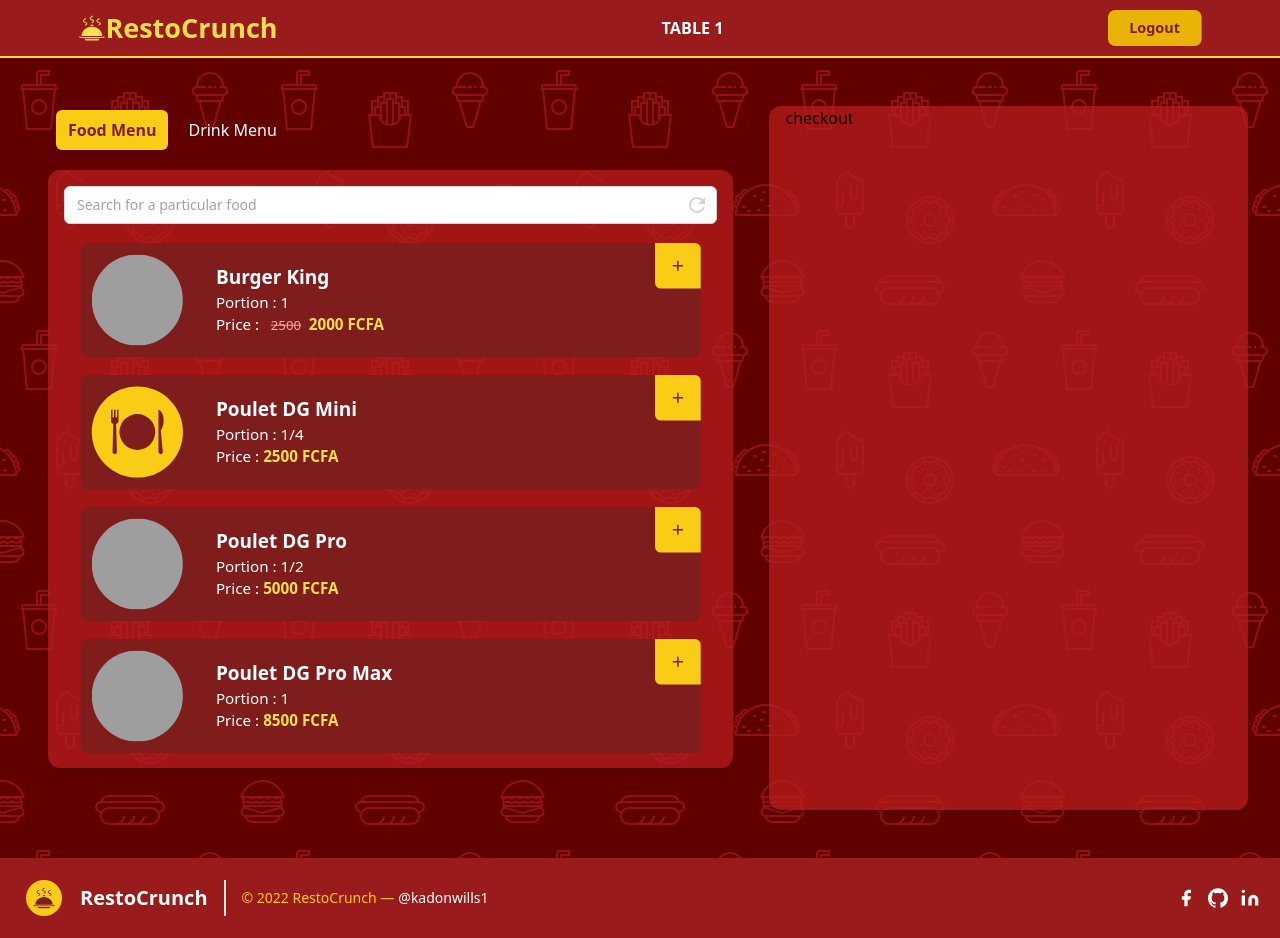
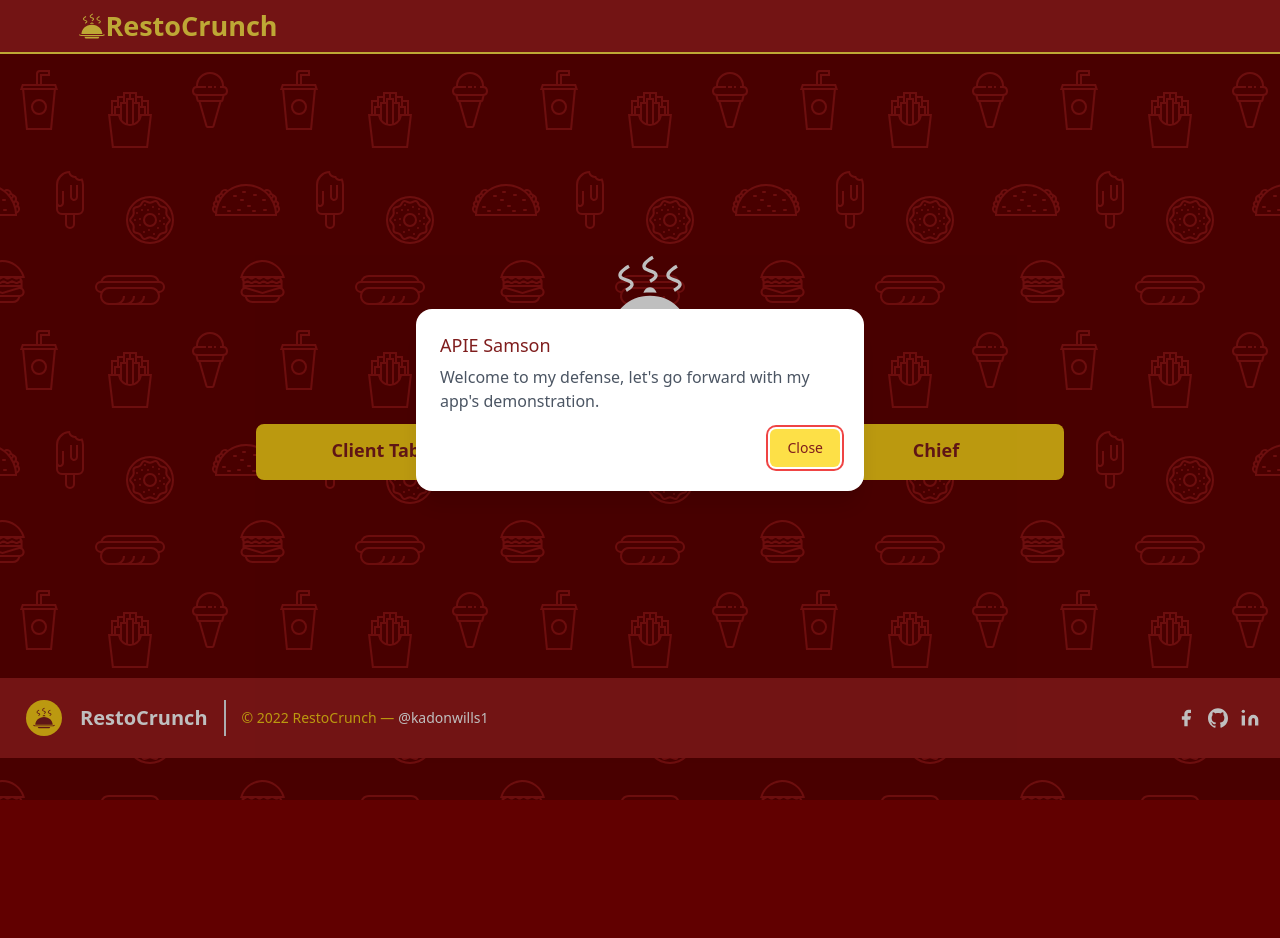
Before and after one commit to KadonWills/restocrucnh, a React (Create React App) app: page / in a window 1280 px wide. After the commit the page ends 800 px from the top, so only its background shows below. Built offline with nearby package versions, Linux system fonts and the light colour scheme; grey boxes are pictures that could not be loaded.

Commit message:
💯 Added View choice selection and welcome message

```diff
--- a/package.json
+++ b/package.json
@@ -11,6 +11,7 @@
     "react-dom": "^18.2.0",
     "react-icons": "^4.4.0",
     "react-scripts": "5.0.1",
+    "react-tailwind-table": "^1.1.1",
     "web-vitals": "^2.1.4"
   },
   "scripts": {
--- a/src/App.js
+++ b/src/App.js
@@ -1,11 +1,21 @@
+import { useState } from "react";
+
 import Footer from "./components/footer";
-import MenuTabs from "./components/menuTabs";
 import  Nav  from "./components/nav";
+
 import './index.css';
 import './App.css';
-import Modal from "./components/modal";
+import ClientView from "./components/client";
+import ChiefView from "./components/chief";
+import LoginView from "./components/login";
+import WaiterView from "./components/waiter";
 
 function App() {
+
+    const [isClient, setIsClient] = useState(false);
+    const [isChief, setIsChief] = useState(false);
+    const [isWaiter, setIsWaiter] = useState(false);
+    const [isAuth, setIsAuth] = useState(false)
 
   let default_table = {
     name: 'Table 1',
@@ -16,28 +26,59 @@ function App() {
     id: 1
 }
 
+  function goTo (view)  {
+
+      switch (view) {
+
+        case "logout":
+              setIsAuth(false);
+              setIsWaiter(false);
+              setIsChief(false);
+              setIsClient(false);
+          break;
+
+          case "waiter":
+              setIsAuth(true)
+              setIsWaiter(true)
+              setIsChief(false)
+              setIsClient(false)
+          break;
+
+        case "chief":
+              setIsAuth(true)
+              setIsChief(true)
+              setIsClient(false)
+              setIsWaiter(false)
+          break;
+
+        case "client":
+              setIsAuth(true)
+              setIsClient(true)
+              setIsWaiter(false)
+              setIsChief(false)
+          break;
+
+        default:
+          setIsAuth(false)
+          setIsWaiter(false)
+          setIsChief(false)
+          setIsClient(false)
+          break;
+      }
+  }
+
 
   return (
 
     <>
-
-    <Nav table={default_table}/>
     {/* <Modal title="Payment successful" message="Hey!, Your payment has been successfully submitted. We’ve sent you an email with all of the details of your order." buttonText="Ok, got it!"  /> */}
 
-    <section class="flex flex-nowrap space-x-5 p-8 overflow-hidden   max-w-full min-h-screen h-auto">
-            <div class="bg-transparent  my-4 px-2 w-full md:w-3/5 overflow-hidden sm:my-px sm:px-px md:my-4 md:px-4">
+    <Nav table={(isAuth && isClient) ? default_table : null} isAuth={isAuth} goTo={(r) => goTo(r)} />
 
-              {/* <!-- Column Content --> */}
-              <MenuTabs className="min-w-full min-h-screen overflow-y-scroll overflow-x-hidden" />
-
-            </div>
-
-
-            <div class="bg-red-700 bg-opacity-75  rounded-xl shadow-md my-4 px-2 w-full md:w-2/5  overflow-hidden sm:my-px sm:px-px md:my-4 md:px-4">
-              {/* <!-- Column Content --> */}
-              checkout
-            </div>
-    </section>
+        { !isAuth && <LoginView goTo={(r) => goTo(r)} /> }
+        { isClient && <ClientView  /> }
+        { isChief && <ChiefView  /> }
+        { isWaiter && <WaiterView  /> }
 
     <Footer />
 
--- /dev/null
+++ b/src/components/chief.js
@@ -0,0 +1,13 @@
+
+const ChiefView = () => {
+
+
+    return (
+        <>
+        ChiefView
+        </>
+    )
+}
+
+
+export default ChiefView;
--- /dev/null
+++ b/src/components/client.js
@@ -0,0 +1,100 @@
+import { useEffect, useState } from "react";
+import MenuTabs from "./menuTabs";
+
+import Table from 'react-tailwind-table';
+
+const ClientView = () => {
+
+    const [items, setItems] = useState([]);
+
+    useEffect(() => {
+        localStorage.setItem('items', JSON.stringify(items));
+    }, [items]);
+
+
+    useEffect(() => {
+        const items = JSON.parse(localStorage.getItem('items'));
+        if (items) {
+            setItems(items);
+        }
+    }, []);
+
+
+
+
+    return (
+        <>
+
+
+
+            <section className="flex flex-nowrap space-x-5 p-8 overflow-hidden   max-w-full min-h-screen h-auto">
+                <div className="bg-transparent  my-4 px-2 w-full md:w-3/5 overflow-hidden sm:my-px sm:px-px md:my-4 md:px-4">
+
+                    <MenuTabs className="min-w-full min-h-screen overflow-y-scroll overflow-x-hidden" cartItems={items} />
+
+                </div>
+
+                <div className="text-white my-4 w-full max-h-fit md:w-2/5  overflow-hidden sm:my-px  md:my-4 md:p-4">
+                <div className="bg-red-700 text-white bg-opacity-75  rounded-xl shadow-md my-4 p-4 w-full max-h-fit ">
+
+                    <h2 className="text-yellow-400 text-2xl my-2 font-bold" >Checkout</h2>
+
+                    <Table columns={[]} rows={[]} />
+
+                    <table className="table-auto">
+                      <thead>
+                        <tr>
+                          <th><abbr title="Position">Pos</abbr></th>
+                          <th>Team</th>
+                          <th><abbr title="Played">Pld</abbr></th>
+                        </tr>
+                      </thead>
+                      <tfoot>
+                        <tr>
+                          <th><abbr title="Position">Pos</abbr></th>
+                          <th>Team</th>
+                          <th><abbr title="Played">Pld</abbr></th>
+                        </tr>
+                      </tfoot>
+                      <tbody>
+                        <tr>
+                          <th>1</th>
+                          <td><a href="https://en.wikipedia.org/wiki/Leicester_City_F.C." title="Leicester City F.C.">Leicester City</a> <strong>(C)</strong>
+                          </td>
+                          <td>38</td>
+                           </tr>
+                        <tr>
+                          <th>2</th>
+                          <td><a href="https://en.wikipedia.org/wiki/Arsenal_F.C." title="Arsenal F.C.">Arsenal</a></td>
+                          <td>38</td>
+                          </tr>
+                        <tr>
+                          <th>3</th>
+                          <td><a href="https://en.wikipedia.org/wiki/Tottenham_Hotspur_F.C." title="Tottenham Hotspur F.C.">Tottenham Hotspur</a></td>
+                          <td>38</td>
+                          </tr>
+                        <tr className="is-selected">
+                          <th>4</th>
+                          <td><a href="https://en.wikipedia.org/wiki/Manchester_City_F.C." title="Manchester City F.C.">Manchester City</a></td>
+                          <td>38</td> </tr>
+                        <tr>
+                          <th>5</th>
+                          <td><a href="https://en.wikipedia.org/wiki/Manchester_United_F.C." title="Manchester United F.C.">Manchester United</a></td>
+                          <td>38</td>
+                        </tr>
+                      </tbody>
+                    </table>
+                    </div>
+
+                    <div  className="w-full bg-slate-100 rounded-lg p-4">
+                        Total
+                    </div>
+
+                </div>
+            </section>
+
+        </>
+    );
+}
+
+export default ClientView;
--- a/src/components/itemDetails.js
+++ b/src/components/itemDetails.js
@@ -1,22 +1,23 @@
-import { Fragment, useState, useEffect, useMemo, useCallback } from "react";
+import { Fragment, useState} from "react";
 import { Dialog, Transition } from '@headlessui/react'
 import { MdClose } from "react-icons/md";
 
 const ItemDetails = (props) => {
 
-    const [item, setItem] = useState(props.item);
+    const [item, ] = useState(props.item);
     const [isOpen, setIsOpen] = useState(props.isOpen)
 
     const { name, price, description, discount} = item;
 
 
     const closeModal = () => {
+
         setIsOpen(false)
     }
 
-    const openModal = () => {
-        setIsOpen(true)
-    }
+    // const openModal = () => {
+    //     setIsOpen(true)
+    // }
 
 
 
@@ -26,7 +27,7 @@ const ItemDetails = (props) => {
 
     return (
 
-        <Transition appear show={props.isOpen} as={Fragment} className="ease-in-out duration-300">
+        <Transition appear show={props.isOpen} as={Fragment}  className="ease-in-out duration-300 " ariaHidden={isOpen} >
             <Dialog as="div" className="relative z-10" onClose={closeModal}>
                 <Transition.Child
                     as={Fragment}
@@ -88,7 +89,7 @@ const ItemDetails = (props) => {
 
                                                         <span class="bg-red-500 text-white text-sm tracking-wider uppercase rounded-br-lg absolute left-0 top-0 px-3 py-1.5">Popular</span>
 
-                                                        <a href="#" class="inline-block bg-white hover:bg-gray-100 focus-visible:ring ring-red-300 text-gray-500 active:text-gray-700 border text-sm md:text-base font-semibold text-center rounded-lg outline-none transition duration-100 absolute right-4 top-4 px-3.5 py-3">
+                                                        <a href="/" class="inline-block bg-white hover:bg-gray-100 focus-visible:ring ring-red-300 text-gray-500 active:text-gray-700 border text-sm md:text-base font-semibold text-center rounded-lg outline-none transition duration-100 absolute right-4 top-4 px-3.5 py-3">
                                                             <svg xmlns="http://www.w3.org/2000/svg" class="w-6 h-6" fill="none" viewBox="0 0 24 24" stroke="currentColor">
                                                                 <path stroke-linecap="round" stroke-linejoin="round" stroke-width="2" d="M4.318 6.318a4.5 4.5 0 000 6.364L12 20.364l7.682-7.682a4.5 4.5 0 00-6.364-6.364L12 7.636l-1.318-1.318a4.5 4.5 0 00-6.364 0z" />
                                                             </svg>
--- /dev/null
+++ b/src/components/login.js
@@ -0,0 +1,45 @@
+
+import Modal  from "./modal";
+import { GiHotMeal } from "react-icons/gi";
+
+const LoginView = (props) => {
+
+
+    return (
+        <>
+
+        <Modal title="APIE Samson" message="Welcome to my defense, let's go forward with my app's demonstration." buttonText="Close" visible={true} />
+
+        <section  className="flex flex-wrap flex-col justify-center place-items-center text-center  space-x-5 p-7    max-w-screen h-[78vh] text-white  ">
+            <div className="w-full text-center">
+                <GiHotMeal className="text-8xl mx-auto" />
+            </div>
+            <div className="text-lg text-white my-6">
+                Welcome to <mark className="rounded-full p-1">RestoCrunch</mark> connect as :
+            </div>
+            <div className="h-max w-full flex flex-col justify-center place-items-center space-y-5 md:flex-row md:space-x-5 md:space-y-0 ">
+
+                <button onClick={ () => props.goTo("client") } className="flex text-lg text-center  font-bold p-3 justify-center  rounded-lg bg-yellow-400 text-red-900 w-64 h-14 hover:bg-red-900 hover:border-2 hover:text-yellow-400 border-yellow-400">
+
+                    Client Table
+
+                </button>
+                <button onClick={ () => props.goTo("waiter")} className="flex text-lg text-center  font-bold p-3 justify-center  rounded-lg bg-yellow-400 text-red-900 w-64 h-14 hover:bg-red-900 hover:border-2 hover:text-yellow-400 border-yellow-400">
+
+                    Waiter
+
+                </button>
+                <button onClick={() => props.goTo("chief")} className="flex text-lg  text-center  font-bold p-3 justify-center  rounded-lg bg-yellow-400 text-red-900 w-64 h-14 hover:bg-red-900 hover:border-2 hover:text-yellow-400 border-yellow-400">
+
+                    Chief
+
+                </button>
+            </div>
+
+        </section>
+
+        </>
+    )
+}
+
+export default LoginView;
--- a/src/components/modal.js
+++ b/src/components/modal.js
@@ -2,7 +2,7 @@ import { Dialog, Transition } from '@headlessui/react'
 import { Fragment, useState } from 'react'
 
 const Modal = (props) => {
-    const [isOpen, setIsOpen] = useState( false)
+    const [isOpen, setIsOpen] = useState( props.visible)
 
     const { title, message, buttonText } = props;
 
@@ -11,9 +11,9 @@ const Modal = (props) => {
         setIsOpen(false)
     }
 
-    const openModal = () => {
-        setIsOpen(true)
-    }
+    // const openModal = () => {
+    //     setIsOpen(true)
+    // }
 
     return (
         <>
@@ -55,12 +55,13 @@ const Modal = (props) => {
                                 <Dialog.Panel className="w-full max-w-md transform overflow-hidden rounded-2xl bg-white p-6 text-left align-middle shadow-xl transition-all">
                                     <Dialog.Title
                                         as="h3"
-                                        className="text-lg font-medium leading-6 text-gray-900"
-                                    >
+                                        className="text-lg font-medium leading-6 text-red-900" >
                                         {title}
                                     </Dialog.Title>
+
+
                                     <div className="mt-2">
-                                        <p className="text-sm text-gray-500">
+                                        <p className="text-base text-gray-600">
                                             {message}
 
                                         </p>
@@ -69,7 +70,7 @@ const Modal = (props) => {
                                     <div className="mt-4">
                                         <button
                                             type="button"
-                                            className="inline-flex justify-center rounded-md border border-transparent bg-yellow-300 px-4 py-2 text-sm font-medium text-red-900 hover:bg-red-200 focus:outline-none focus-visible:ring-2 focus-visible:ring-red-500 focus-visible:ring-offset-2"
+                                            className="inline-flex justify-center float-right rounded-md border border-transparent bg-yellow-300 px-4 py-2 text-sm font-medium text-red-900 hover:bg-red-200 focus:outline-none focus-visible:ring-2 focus-visible:ring-red-500 focus-visible:ring-offset-2"
                                             onClick={() => {
                                                 closeModal();
                                                 props.buttonAction()
--- a/src/components/nav.js
+++ b/src/components/nav.js
@@ -29,10 +29,14 @@ const Nav = (props) => {
 
                 {/* <!-- buttons - start --> */}
                 <div class="flex flex-col sm:flex-row sm:justify-center lg:justify-start ">
+  {
 
-                    <a href="/" class="inline-block bg-yellow-500 hover:bg-yellow-600 active:bg-yellow-700 focus-visible:ring ring-yellow-300 text-red-900 text-sm md:text-base font-semibold text-center rounded-lg outline-none transition duration-100 px-6 py-2">
+  props.isAuth  &&
+                    <button onClick={  () => props.goTo("logout")} class="inline-block bg-yellow-500 hover:bg-yellow-600 active:bg-yellow-700 focus-visible:ring ring-yellow-300 text-red-900 text-sm md:text-base font-semibold text-center rounded-lg outline-none transition duration-100 px-6 py-2">
                         Logout
-                    </a>
+                    </button>
+  }
+
                 </div>
                 {/* <!-- buttons - end --> */}
 
--- /dev/null
+++ b/src/components/waiter.js
@@ -0,0 +1,15 @@
+
+const WaiterView = () => {
+
+
+    return (
+        <>
+
+        Waiter view
+
+        </>
+    )
+}
+
+
+export default WaiterView;
--- a/tailwind.config.js
+++ b/tailwind.config.js
@@ -7,4 +7,59 @@ module.exports = {
     extend: {},
   },
   plugins: [],
+  keyframes: {
+    wobble: {
+      '0%, 100%': {
+        transform: 'rotate(-3deg) translateX(-10px)',
+      },
+      '50%': {
+        transform: 'rotate(3deg) translateX(10px)',
+      }
+    },
+    fadeInSlideRight: {
+      '0%': {
+        opacity: '0',
+        transform: 'translateX(-100px)'
+      },
+      '100%': {
+        opacity: '1',
+        transform: 'translateX(0)'
+      },
+    },
+    fadeInSlideLeft: {
+      '0%': {
+        opacity: '0',
+        transform: 'translateX(100px)'
+      },
+      '100%': {
+        opacity: '1',
+        transform: 'translateX(0)'
+      },
+    },
+    jump: {
+      from: {
+          transform: 'translateY(0px)',
+      },
+      to: {
+          transform: 'translateY(-25px)',
+      },
+  },
+  fadeInSlideUp: {
+    '0%': {
+            opacity: '0',
+            transform: 'translateY(100px)'
+    },
+    '100%': {
+            opacity: '1',
+            transform: 'translateY(0)'
+    },
 }
+  },
+  animation: {
+    wobble: 'wobble 1s ease-in-out infinite',
+    fadeInSlideRight: 'fadeInSlideRight 3s ease-out',
+    fadeInSlideLeft: 'fadeInSlideLeft 3s ease-out',
+    jump: 'jump .5s alternate infinite',
+    fadeInSlideUp: 'fadeInSlideUp 3s ease-out'
+  }
+}
```
Also changed, not shown: src/components/menuTabs.js (+4 -5 lines), 1 other file (tests, documents, lock files or other folders).
